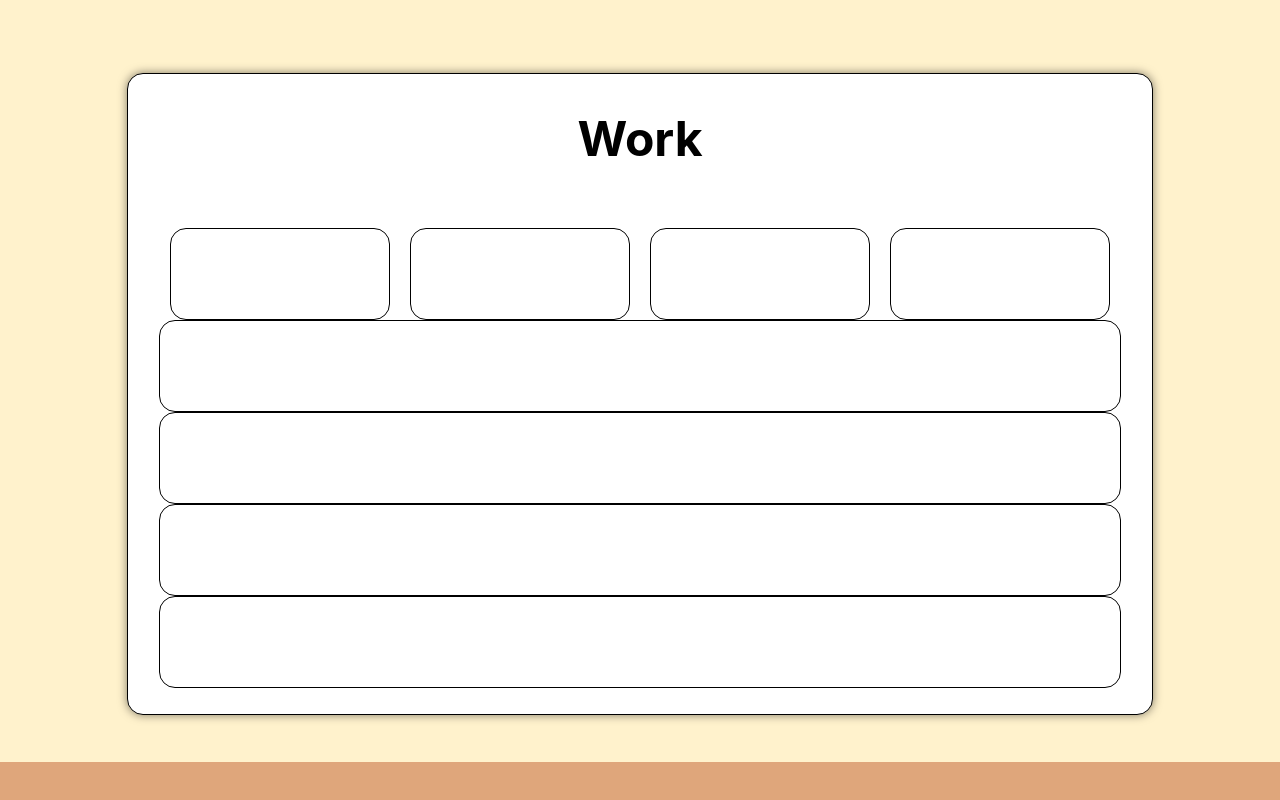
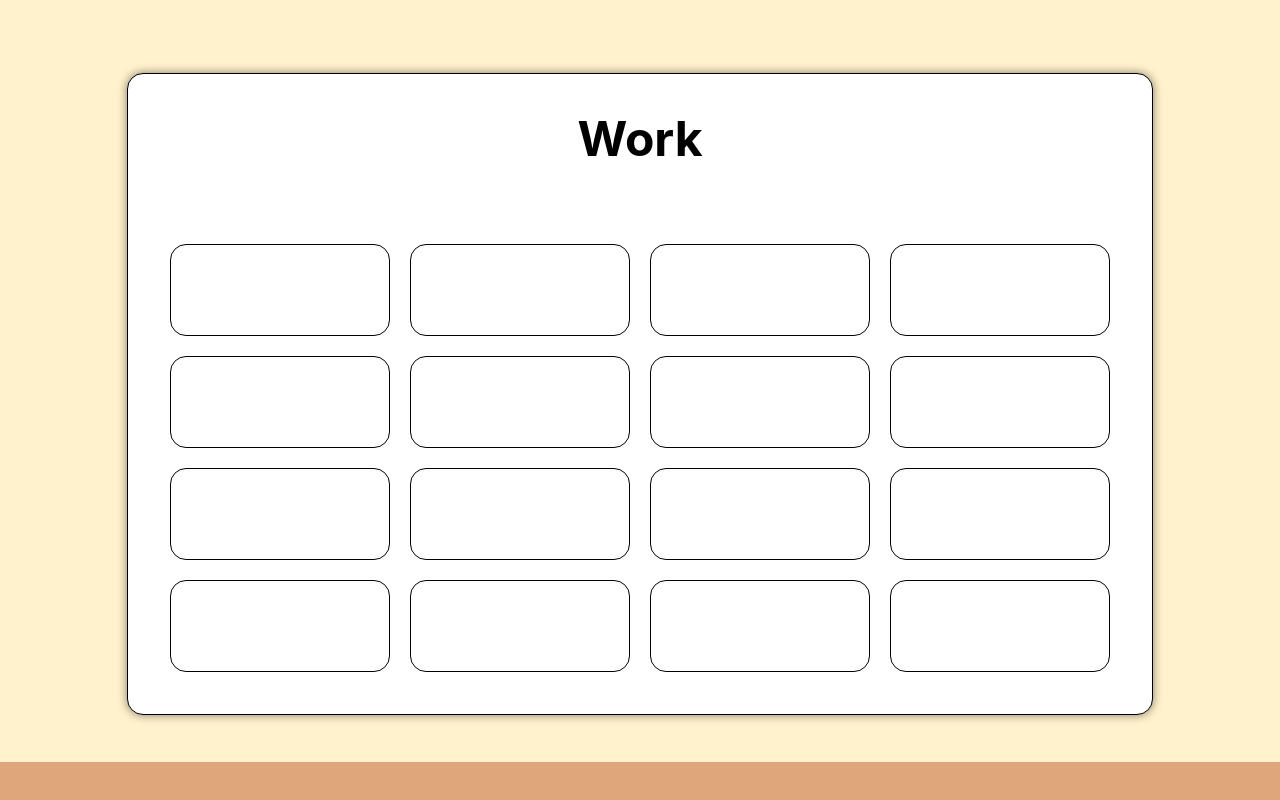
Before and after one commit to LeeHueeng/Porfolio, a React (Create React App) app in the folder portefolio/: page / in a window 1280 px wide. Shown: the part 1798-2598 px from the top of the page. Built offline with nearby package versions, Linux system fonts and the light colour scheme.

Commit message:
feat #5 - 버튼 크기 지정

```diff
--- a/portefolio/src/Components/Work.js
+++ b/portefolio/src/Components/Work.js
@@ -15,11 +15,24 @@ export default function Work() {
                         <div className='select'></div>
                         <div className='select'></div>
                     </div>
-
-                    <div className='select'></div>
-                    <div className='select'></div>
-                    <div className='select'></div>
-                    <div className='select'></div>
+                    <div className='firstcontent'>
+                        <div className='select'></div>
+                        <div className='select'></div>
+                        <div className='select'></div>
+                        <div className='select'></div>
+                    </div>
+                    <div className='firstcontent'>
+                        <div className='select'></div>
+                        <div className='select'></div>
+                        <div className='select'></div>
+                        <div className='select'></div>
+                    </div>
+                    <div className='firstcontent'>
+                        <div className='select'></div>
+                        <div className='select'></div>
+                        <div className='select'></div>
+                        <div className='select'></div>
+                    </div>
                 </div>
             </div>
         </Container>
@@ -42,10 +55,11 @@ const Container = styled.div`
         justify-content: center;
         align-items: center;
         width: 100%;
+        marogin-bottom: 20px;
     }
     .select{
         width:200px;
-        margin: 0 10px;
+        margin: 10px 10px;
         height: 90px;
         border: 1px solid black;
         border-radius: 1rem;
```
